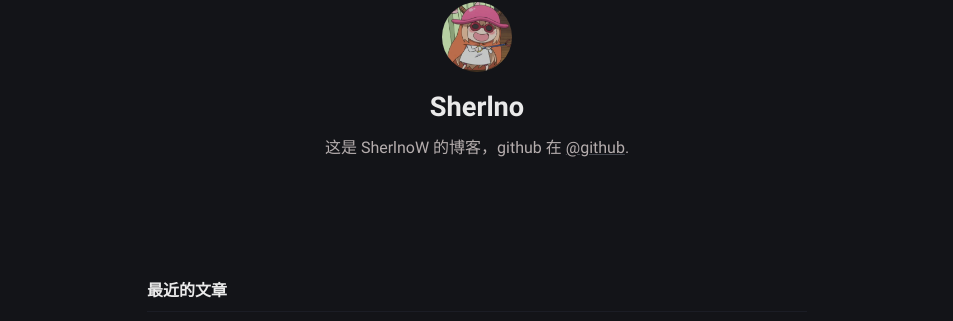
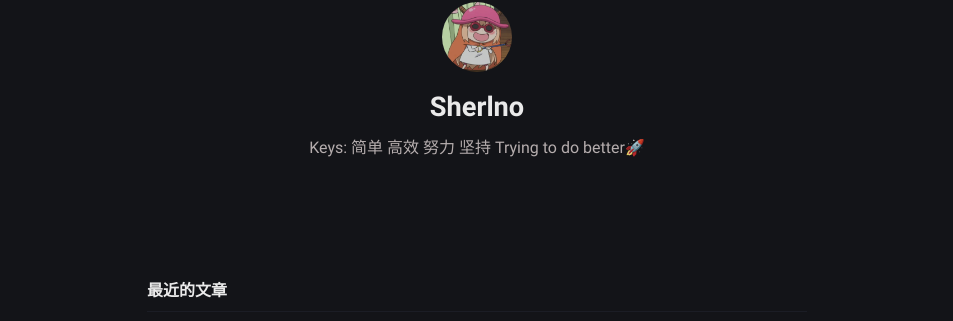
Before and after one commit to SherlnoW/SherlnoW.github.io, a Jekyll site: the page built from index.md, in a window 1280 px wide. Shown: the part 166-487 px from the top of the page, without its empty margins (163-1116 px from the left). Built offline with Jekyll 4.4.1, drawn with Linux system fonts in a browser that asks for light colours.

Commit message:
个人描述修改

```diff
--- a/_config.yml
+++ b/_config.yml
@@ -1,7 +1,8 @@
 # Site settings
 title: SherlnoW # site title
 description: >- # site description
-  这是 SherlnoW 的博客，github 在 <a href="https://sherlnow.github.io/" target="_blank" rel="noopener">@github</a>.
+  Keys: 简单  高效  努力  坚持
+  Trying to do better🚀
 lang: en-US # default lang
 timezone: Asia/Shanghai # set your timezone
 image: assets/img/ogp.png # This image used for Open Graph more info https://ogp.me/
@@ -12,7 +13,8 @@ mode: dark # default theme "dark" | "light"
 author:
   name: Sherlno # author name
   bio: >- # tell to the world
-    这是 SherlnoW 的博客，github 在 <a href="https://sherlnow.github.io/" target="_blank" rel="noopener">@github</a>.
+    Keys: 简单  高效  努力  坚持
+    Trying to do better🚀
   username: username # general username
   github: github_username # github username
   twitter: twitter_username # twitter username
```
